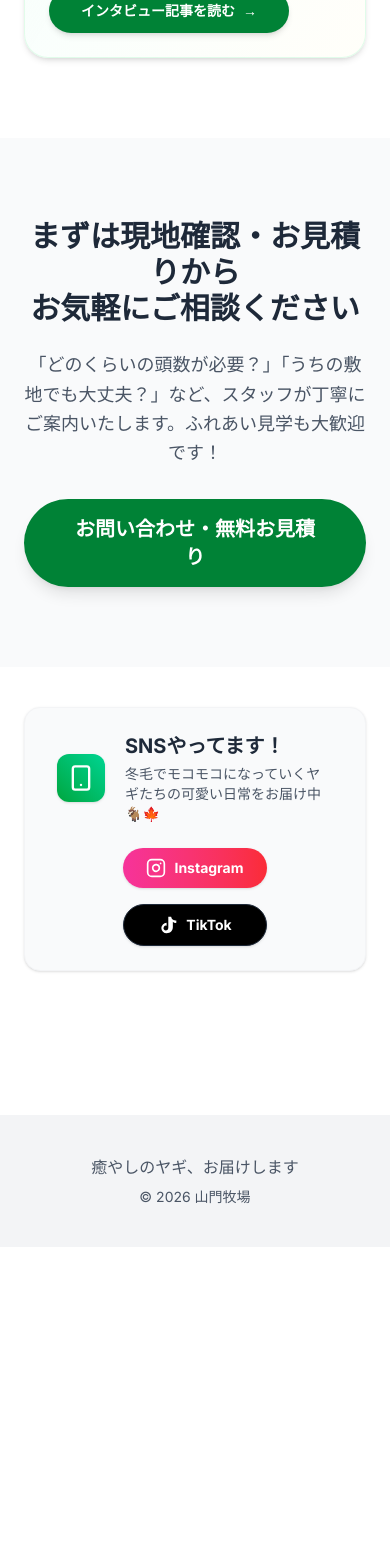
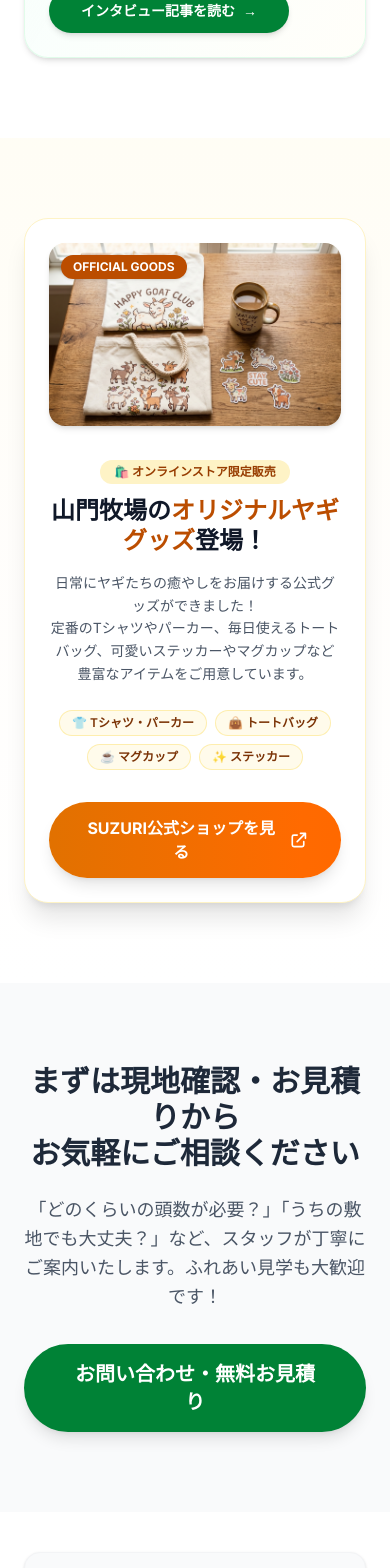
Before and after one commit to mune-Geeks/goat-rental, a Next.js app: page / in a window 390 px wide. Shown: the part 4240-5808 px from the top of the page. Before the commit the page ends 5487 px from the top, so only its background shows below. Built offline with nearby package versions, Linux system fonts and the light colour scheme.

Commit message:
suzuriのコーナーの追加

```diff
--- a/app/page.tsx
+++ b/app/page.tsx
@@ -216,6 +216,69 @@ export default function Home() {
         </div>
       </section>
 
+      {/* ▼ 公式オリジナルグッズ（SUZURI）セクション */}
+      <section className="py-20 px-6 bg-gradient-to-b from-amber-50/50 via-orange-50/20 to-white">
+        <div className="max-w-5xl mx-auto">
+          <div className="bg-white rounded-3xl p-6 md:p-12 shadow-xl border border-amber-100 flex flex-col md:flex-row items-center gap-8 md:gap-12">
+            {/* 左側：グッズ画像 */}
+            <div className="relative w-full md:w-1/2 aspect-[16/10] rounded-2xl overflow-hidden shadow-md flex-shrink-0 bg-amber-50">
+              <Image
+                src="/suzuri_goods_banner.jpg"
+                alt="山門牧場のヤギオリジナルグッズ（Tシャツ・トートバッグ・マグカップ・ステッカー等）"
+                fill
+                className="object-cover hover:scale-105 transition-transform duration-500"
+              />
+              <span className="absolute top-3 left-3 bg-amber-700 text-white text-xs font-bold px-3 py-1 rounded-full shadow-sm">
+                OFFICIAL GOODS
+              </span>
+            </div>
+
+            {/* 右側：テキストとボタン */}
+            <div className="flex-1 text-center md:text-left">
+              <span className="inline-block text-amber-800 bg-amber-100 font-bold px-3.5 py-1 rounded-full text-xs md:text-sm mb-3">
+                🛍️ オンラインストア限定販売
+              </span>
+              <h2 className="text-2xl sm:text-3xl md:text-4xl font-extrabold text-gray-900 leading-tight mb-4">
+                山門牧場の<br className="hidden sm:inline" />
+                <span className="text-amber-700">オリジナルヤギグッズ</span>登場！
+              </h2>
+              <p className="text-gray-600 text-sm md:text-base leading-relaxed mb-6">
+                日常にヤギたちの癒やしをお届けする公式グッズができました！<br />
+                定番のTシャツやパーカー、毎日使えるトートバッグ、可愛いステッカーやマグカップなど豊富なアイテムをご用意しています。
+              </p>
+
+              {/* アイテムタグ */}
+              <div className="flex flex-wrap justify-center md:justify-start gap-2 mb-8">
+                <span className="bg-amber-50 text-amber-900 border border-amber-200/60 text-xs font-semibold px-3 py-1 rounded-full">
+                  👕 Tシャツ・パーカー
+                </span>
+                <span className="bg-amber-50 text-amber-900 border border-amber-200/60 text-xs font-semibold px-3 py-1 rounded-full">
+                  👜 トートバッグ
+                </span>
+                <span className="bg-amber-50 text-amber-900 border border-amber-200/60 text-xs font-semibold px-3 py-1 rounded-full">
+                  ☕ マグカップ
+                </span>
+                <span className="bg-amber-50 text-amber-900 border border-amber-200/60 text-xs font-semibold px-3 py-1 rounded-full">
+                  ✨ ステッカー
+                </span>
+              </div>
+
+              <Link
+                href="https://suzuri.jp/yamakado"
+                target="_blank"
+                rel="noopener noreferrer"
+                className="inline-flex items-center justify-center gap-2 bg-gradient-to-r from-amber-600 to-orange-500 hover:from-amber-700 hover:to-orange-600 text-white font-bold py-3.5 px-8 rounded-full shadow-lg hover:shadow-xl transition transform hover:-translate-y-0.5 text-base md:text-lg"
+              >
+                <span>SUZURI公式ショップを見る</span>
+                <svg xmlns="http://www.w3.org/2000/svg" className="w-5 h-5" fill="none" viewBox="0 0 24 24" stroke="currentColor">
+                  <path strokeLinecap="round" strokeLinejoin="round" strokeWidth={2} d="M10 6H6a2 2 0 00-2 2v10a2 2 0 002 2h10a2 2 0 002-2v-4M14 4h6m0 0v6m0-6L10 14" />
+                </svg>
+              </Link>
+            </div>
+          </div>
+        </div>
+      </section>
+
       {/* ▼ 導入事例への誘導（またはお問い合わせ） */}
       <section className="py-20 px-6 text-center bg-gray-50">
         <div className="max-w-3xl mx-auto">
--- a/components/Footer.tsx
+++ b/components/Footer.tsx
@@ -1,8 +1,42 @@
+import Link from "next/link";
+
 export default function Footer() {
     return (
-        <footer className="mt-20 py-10 bg-gray-100 text-center text-gray-600">
-            <p className="mb-2">癒やしのヤギ、お届けします</p>
-            <p className="text-sm">© 2026 山門牧場</p>
+        <footer className="mt-20 py-12 bg-gray-100 text-gray-600 border-t border-gray-200">
+            <div className="max-w-5xl mx-auto px-6 text-center">
+                <p className="text-lg font-bold text-gray-800 mb-4">
+                    🐐 山門牧場 ヤギレンタル
+                </p>
+                <div className="flex flex-wrap justify-center gap-6 text-sm mb-6">
+                    <Link href="/service" className="hover:text-green-700 transition">
+                        サービス・料金
+                    </Link>
+                    <Link href="/about-goat" className="hover:text-green-700 transition">
+                        ヤギの生態
+                    </Link>
+                    <Link href="/access" className="hover:text-green-700 transition">
+                        アクセス・会社概要
+                    </Link>
+                    <Link href="/voice" className="hover:text-green-700 transition">
+                        お客様の声
+                    </Link>
+                    <Link
+                        href="https://suzuri.jp/yamakado"
+                        target="_blank"
+                        rel="noopener noreferrer"
+                        className="text-amber-800 hover:text-amber-900 font-semibold transition flex items-center gap-1"
+                    >
+                        <span>公式グッズ（SUZURI）</span>
+                        <span>🛍️</span>
+                    </Link>
+                    <Link href="/contact" className="hover:text-green-700 transition">
+                        お問い合わせ
+                    </Link>
+                </div>
+                <p className="text-xs text-gray-500">
+                    © 2026 山門牧場 All Rights Reserved.
+                </p>
+            </div>
         </footer>
     );
 }
--- a/components/Header.tsx
+++ b/components/Header.tsx
@@ -38,6 +38,15 @@ export default function Header() {
                     </Link>
                     <Link href="/voice" className="hover:text-green-600 transition">
                         お客様の声
+                    </Link>
+                    <Link
+                        href="https://suzuri.jp/yamakado"
+                        target="_blank"
+                        rel="noopener noreferrer"
+                        className="hover:text-green-600 transition flex items-center gap-1.5"
+                    >
+                        <span>グッズ</span>
+                        <span className="text-xs bg-amber-100 text-amber-800 px-1.5 py-0.5 rounded-full font-bold">New</span>
                     </Link>
                     <Link
                         href="/contact"
@@ -101,6 +110,17 @@ export default function Header() {
                         お客様の声
                     </Link>
 
+                    <Link
+                        href="https://suzuri.jp/yamakado"
+                        target="_blank"
+                        rel="noopener noreferrer"
+                        onClick={closeMenu}
+                        className="text-xl font-bold text-gray-700 py-3 border-b border-gray-100 flex items-center justify-between"
+                    >
+                        <span>オリジナルグッズ 🛍️</span>
+                        <span className="text-xs bg-amber-100 text-amber-800 px-2.5 py-1 rounded-full font-bold">SUZURI店</span>
+                    </Link>
+
                     {/* スマホメニュー内のデカいお問い合わせボタン */}
                     <Link
                         href="/contact"
```
Also changed, not shown: public/suzuri_goods_banner.jpg (added).
